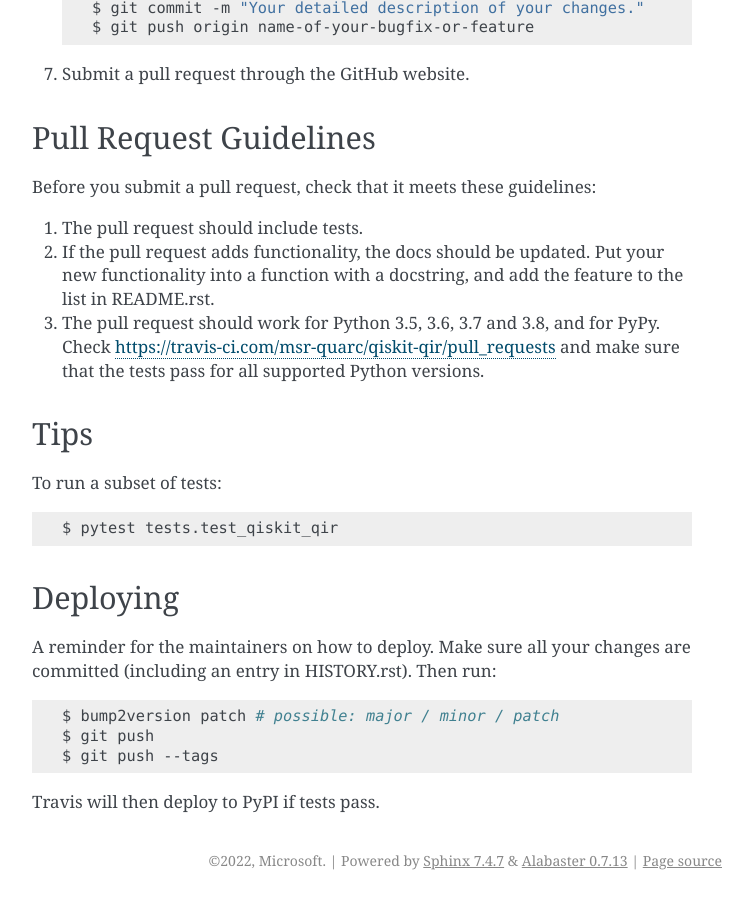
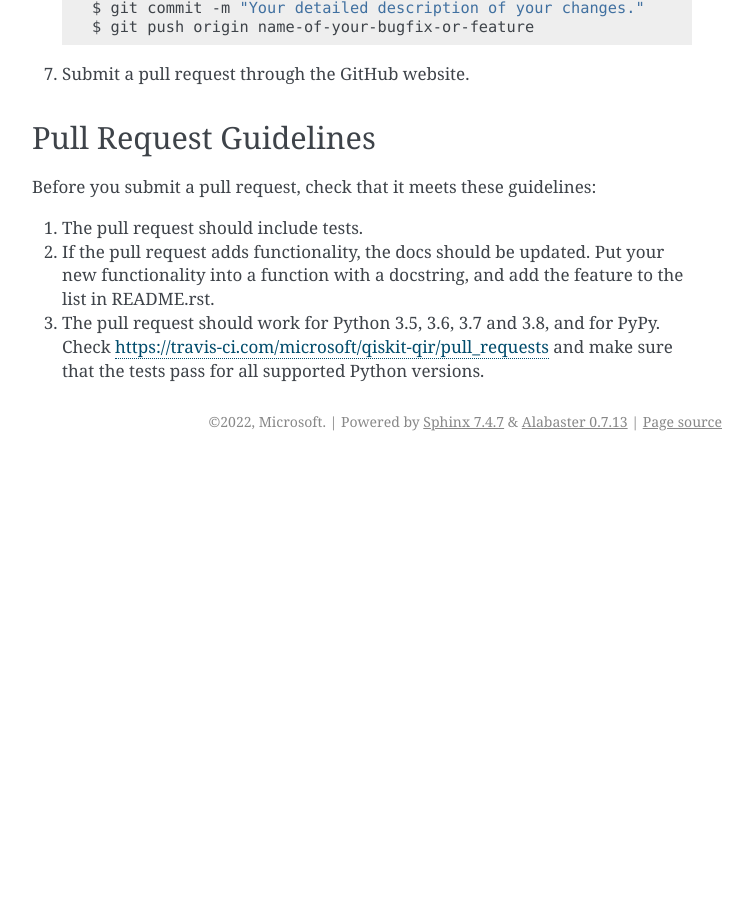
Before and after one commit to microsoft/qiskit-qir, a Sphinx documentation site: the page built from docs/contributing.rst, in a window 1280 px wide and 900 px high, scrolled down 1980 px. Shown: the whole window, without its empty margins (388-1141 px from the left). Built offline with Sphinx 7.4.7, drawn with Linux system fonts in a browser that asks for light colours; pages that are not in the unit, such as notebooks, are missing from menus; after the commit the page ends 2441 px from its top, so only the background shows below that; some of the changed text lies outside the part shown.

Commit message:
Updating version number and removing old config/docs (#41)

```diff
--- a/CONTRIBUTING.rst
+++ b/CONTRIBUTING.rst
@@ -15,7 +15,7 @@
 Report Bugs
 ~~~~~~~~~~~
 
-Report bugs at https://github.com/msr-quarc/qiskit-qir/issues.
+Report bugs at https://github.com/microsoft/qiskit-qir/issues.
 
 If you are reporting a bug, please include:
 
@@ -45,7 +45,7 @@
 Submit Feedback
 ~~~~~~~~~~~~~~~
 
-The best way to send feedback is to file an issue at https://github.com/msr-quarc/qiskit-qir/issues.
+The best way to send feedback is to file an issue at https://github.com/microsoft/qiskit-qir/issues.
 
 If you are proposing a feature:
 
@@ -103,26 +103,5 @@
    your new functionality into a function with a docstring, and add the
    feature to the list in README.rst.
 3. The pull request should work for Python 3.5, 3.6, 3.7 and 3.8, and for PyPy. Check
-   https://travis-ci.com/msr-quarc/qiskit-qir/pull_requests
+   https://travis-ci.com/microsoft/qiskit-qir/pull_requests
    and make sure that the tests pass for all supported Python versions.
-
-Tips
-----
-
-To run a subset of tests::
-
-$ pytest tests.test_qiskit_qir
-
-
-Deploying
----------
-
-A reminder for the maintainers on how to deploy.
-Make sure all your changes are committed (including an entry in HISTORY.rst).
-Then run::
-
-$ bump2version patch # possible: major / minor / patch
-$ git push
-$ git push --tags
-
-Travis will then deploy to PyPI if tests pass.
--- a/requirements_dev.txt
+++ b/requirements_dev.txt
@@ -1,4 +1,3 @@
-bump2version==0.5.11
 wheel>=0.38.1
 watchdog==0.9.0
 flake8==3.7.8
--- a/src/qiskit_qir/__init__.py
+++ b/src/qiskit_qir/__init__.py
@@ -4,6 +4,6 @@
 ##
 __author__ = """Microsoft Corporation"""
 __email__ = "que-contacts@microsoft.com"
-__version__ = "0.3.1"
+__version__ = "0.3.2"
 
 from qiskit_qir.translate import to_qir_module
```
Also changed, not shown: docs/installation.rst (+4 -4 lines), setup.cfg (+4 -4 lines), .bumpversion.cfg (deleted), .travis.yml (deleted).
